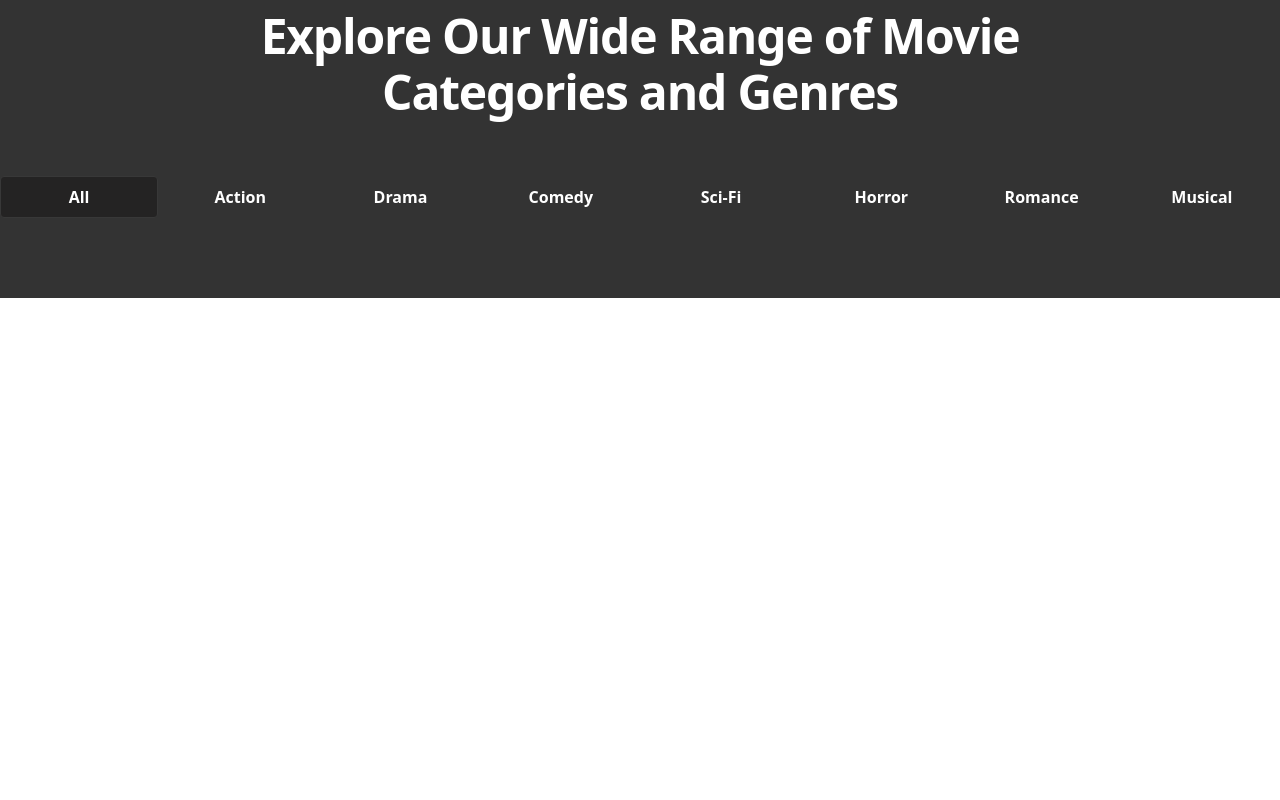
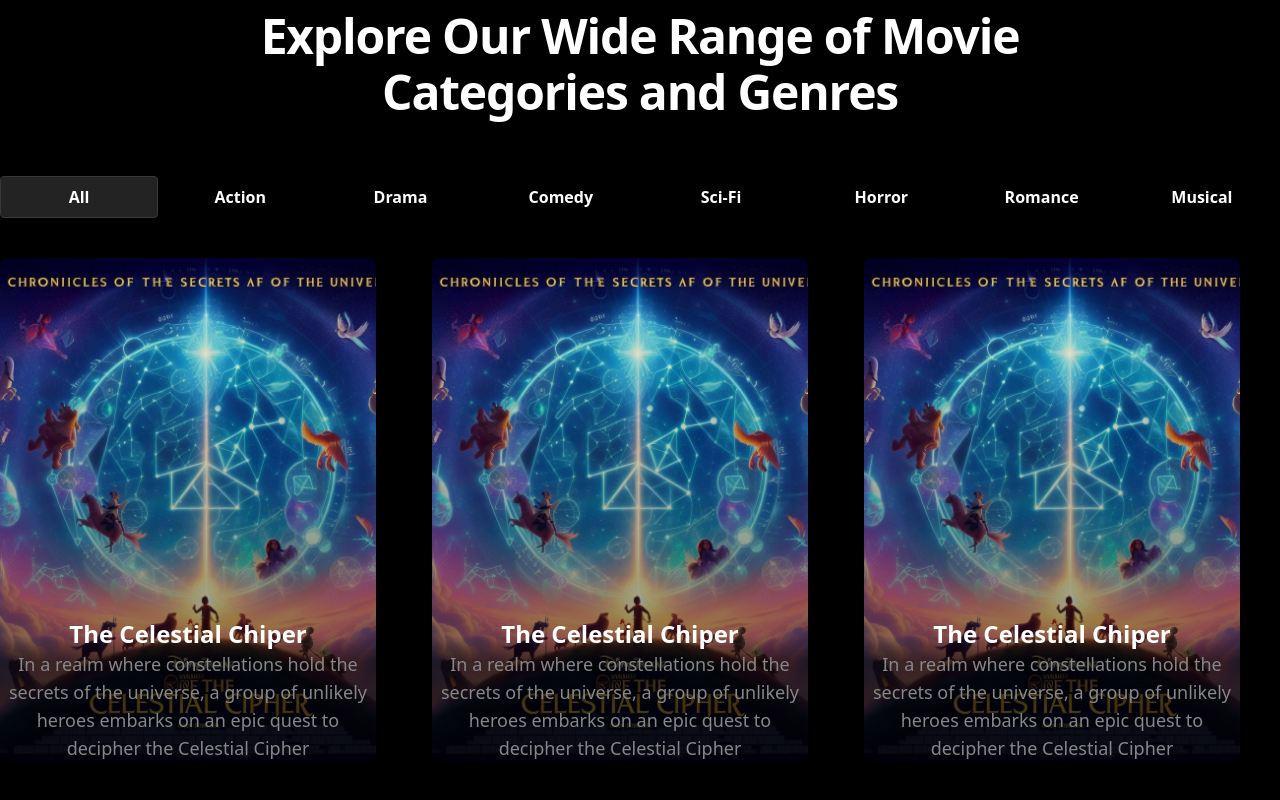
Before and after one commit to tsotne01/mostream-movie-app, a Next.js app: page / in a window 1280 px wide. Shown: the part 1122-1922 px from the top of the page. Before the commit the page ends 1420 px from the top, so only its background shows below. Built offline with nearby package versions, Linux system fonts and the light colour scheme.

Commit message:
feat: add CategoryCard component with image and gradient overlay

```diff
--- a/src/app/layout.tsx
+++ b/src/app/layout.tsx
@@ -25,7 +25,7 @@ export default function RootLayout({
   return (
     <html lang="en">
       <body
-        className={`${geistSans.variable} ${geistMono.variable} antialiased`}
+        className={`${geistSans.variable} ${geistMono.variable} antialiased bg-black`}
       >
         {children}
       </body>
--- /dev/null
+++ b/src/components/ui/category-card.tsx
@@ -0,0 +1,21 @@
+import Image from 'next/image'
+import React from 'react'
+
+const CategoryCard = () => {
+    return (
+        <div className='relative w-full max-w-[376px] h-[504px] flex flex-col justify-end'>
+            <Image
+                src="/category-card.png"
+                alt="Category Image"
+                width={376}
+                height={504}
+                className="absolute rounded-lg h-full w-full shadow-md -z-10 object-cover"
+            />
+            <div className='absolute w-full h-full rounded bg-gradient-to-b from-transparent via-75% via-black/40 to-black/70 to-80% -z-9'></div>
+            <h3 className='text-white align-bottom text-center font-semibold text-2xl'>The Celestial Chiper</h3>
+            <p className='align-bottom text-center font-medium text-lg text-[#878787]'>In a realm where constellations hold the secrets of the universe, a group of unlikely heroes embarks on an epic quest to decipher the Celestial Cipher</p>
+        </div>
+    )
+}
+
+export default CategoryCard
--- a/src/components/ui/movie-categories.tsx
+++ b/src/components/ui/movie-categories.tsx
@@ -1,13 +1,14 @@
 import React from 'react'
 import Button from './button'
+import CategoryCard from './category-card'
 
 const MovieCategories = () => {
     return (
-        <section className='py-20 bg-black/80 backdrop-blur-md'>
+        <section className='py-20 bg-black backdrop-blur-md max-w-7xl mx-auto'>
             <h2 className='text-white text-5xl leading-14 mb-14 tracking-tight font-semibold text-center max-w-3xl mx-auto'>
                 Explore Our Wide Range of Movie Categories and Genres
             </h2>
-            <div className='mx-auto w-7xl flex gap-1 '>
+            <div className='mx-auto w-7xl flex gap-1 mb-10 '>
                 <Button className='w-full' isActive={true} variant='secondary'>All</Button>
                 <Button className='w-full' variant='secondary'>Action</Button>
                 <Button className='w-full' variant='secondary'>Drama</Button>
@@ -17,6 +18,11 @@ const MovieCategories = () => {
                 <Button className='w-full' variant='secondary'>Romance</Button>
                 <Button className='w-full' variant='secondary'>Musical</Button>
             </div>
+            <div className='flex gap-14'>
+                <CategoryCard />
+                <CategoryCard />
+                <CategoryCard />
+            </div>
         </section>
     )
 }
```
Also changed, not shown: public/category-card.png (added).
